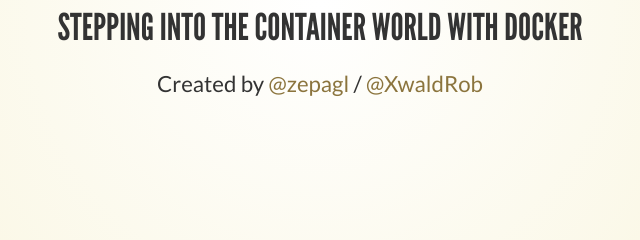
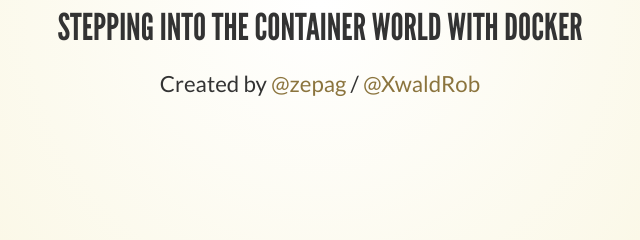
Before and after one commit to olibob/vagrant-docker-presentation, a website: page index.html in a window 1280 px wide. Shown: the part 396-636 px from the top of the page, 320-960 px from the left. Drawn offline with Linux system fonts and the light colour scheme.

Commit message:
Correct twitter handle

```diff
--- a/index.html
+++ b/index.html
@@ -45,7 +45,7 @@
 					<h4>Building VMs efficiently with Vagrant</h4>
 					<h4>Stepping into the container world with Docker</h4>
 					<p>
-          <small>Created by <a href="http://twitter.com/zepag">@zepagl</a> / <a href="http://twitter.com/xwaldrob">@XwaldRob</a></small>
+          <small>Created by <a href="http://twitter.com/zepag">@zepag</a> / <a href="http://twitter.com/xwaldrob">@XwaldRob</a></small>
 					</p>
 				</section>
 
```
